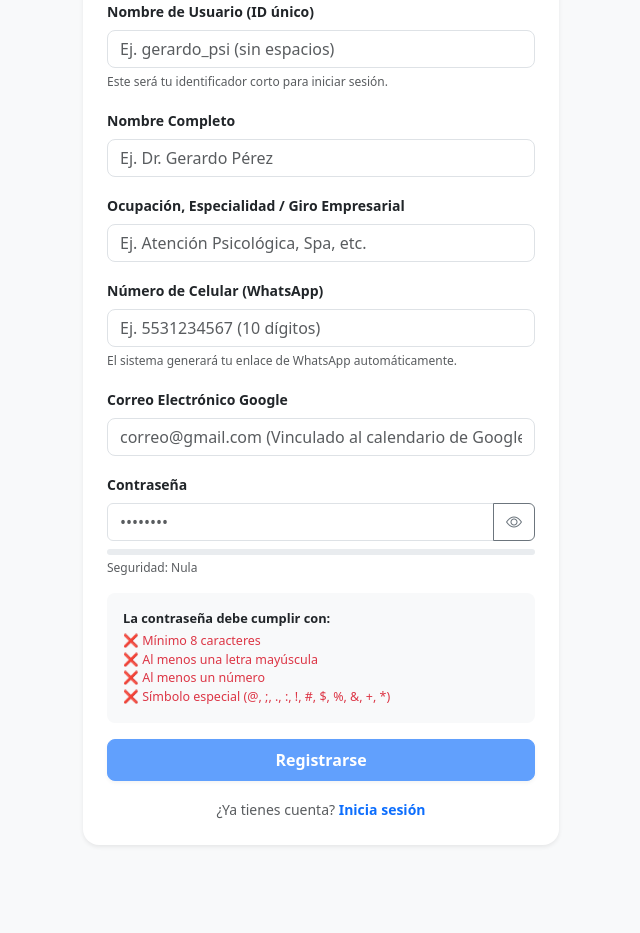
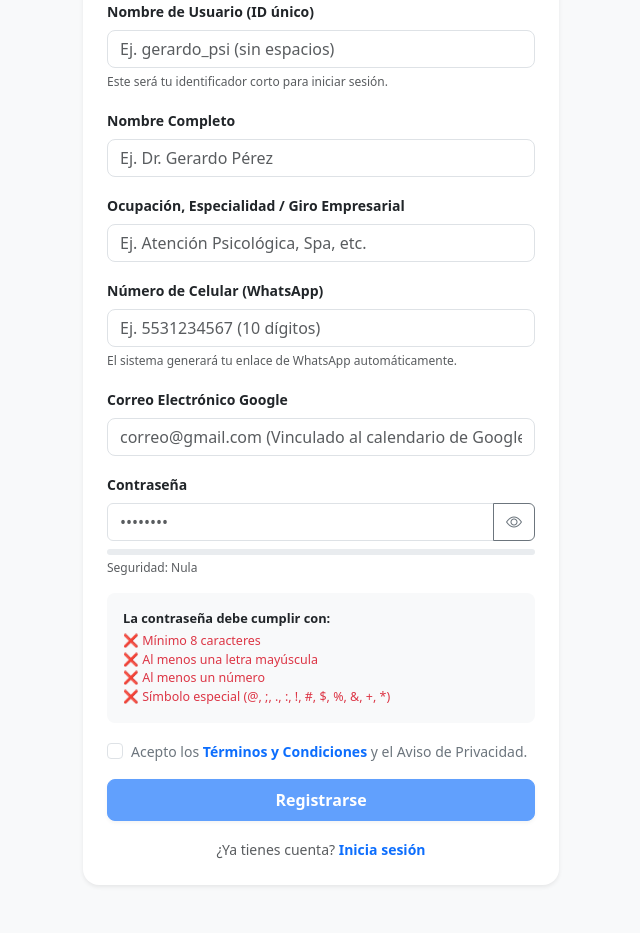
Before and after one commit to gerard24zam-netizen/asistente_virtual, a Flask app: page /register in a window 1280 px wide. Shown: the part 197-1130 px from the top of the page, without its empty margins (319-959 px from the left). Before the commit the page ends 1043 px from the top, so only its background shows below. Run offline with Flask 3, Linux system fonts and the light colour scheme.

Commit message:
Implement terms and conditions checkbox in registration
Added terms and conditions checkbox to registration form.

```diff
--- a/templates/register.html
+++ b/templates/register.html
@@ -78,6 +78,14 @@
                     </ul>
                 </div>
 
+                <!-- Casilla de Términos y Condiciones (Obligatoria para habilitar el registro) -->
+                <div class="mb-3 form-check">
+                    <input type="checkbox" class="form-check-input" id="terminos" name="terminos" required>
+                    <label class="form-check-label small text-secondary" for="terminos">
+                        Acepto los <a href="#" data-bs-toggle="modal" data-bs-target="#modalTerminos" class="text-decoration-none fw-bold">Términos y Condiciones</a> y el Aviso de Privacidad.
+                    </label>
+                </div>
+
                 <button type="submit" id="submitBtn" class="btn btn-primary w-100 rounded-3 py-2 fw-bold shadow-sm" disabled>Registrarse</button>
             </form>
 
@@ -92,6 +100,7 @@
         const strengthBar = document.getElementById('strengthBar');
         const strengthText = document.getElementById('strengthText');
         const submitBtn = document.getElementById('submitBtn');
+        const terminosCheckbox = document.getElementById('terminos');
 
         const reqLength = document.getElementById('req-length');
         const reqUpper = document.getElementById('req-upper');
@@ -102,11 +111,9 @@
         const toggleIcon = document.getElementById('toggleIcon');
 
         togglePassword.addEventListener('click', function () {
-    // Alternar el tipo de input entre password y text
             const type = passwordInput.getAttribute('type') === 'password' ? 'text' : 'password';
             passwordInput.setAttribute('type', type);
 
-    // Cambiar el icono del ojo
             if (type === 'text') {
                 toggleIcon.className = 'bi bi-eye-slash';
             } else {
@@ -114,13 +121,14 @@
             }
         });
 
-        passwordInput.addEventListener('input', function() {
+        function evaluarFormulario() {
             const val = passwordInput.value;
 
             const hasLength = val.length >= 8;
             const hasUpper = /[A-Z]/.test(val);
             const hasNumber = /[0-9]/.test(val);
             const hasSpecial = /[@,;.!#$%&+*]/.test(val);
+            const aceptoTerminos = terminosCheckbox.checked;
 
             updateRequirement(reqLength, hasLength, "Mínimo 8 caracteres");
             updateRequirement(reqUpper, hasUpper, "Al menos una letra mayúscula");
@@ -155,12 +163,16 @@
                 strengthText.className = "text-success d-block mt-1 fw-bold";
             }
 
-            if (hasLength && hasUpper && hasNumber && hasSpecial) {
+            // El botón solo se habilita si se cumplen TODOS los requisitos de contraseña Y se aceptan los términos
+            if (hasLength && hasUpper && hasNumber && hasSpecial && aceptoTerminos) {
                 submitBtn.removeAttribute('disabled');
             } else {
                 submitBtn.setAttribute('disabled', 'true');
             }
-        });
+        }
+
+        passwordInput.addEventListener('input', evaluarFormulario);
+        terminosCheckbox.addEventListener('change', evaluarFormulario);
 
         function updateRequirement(element, isValid, text) {
             if (isValid) {
```
Lines whose indentation alone changed are shown as unchanged.
